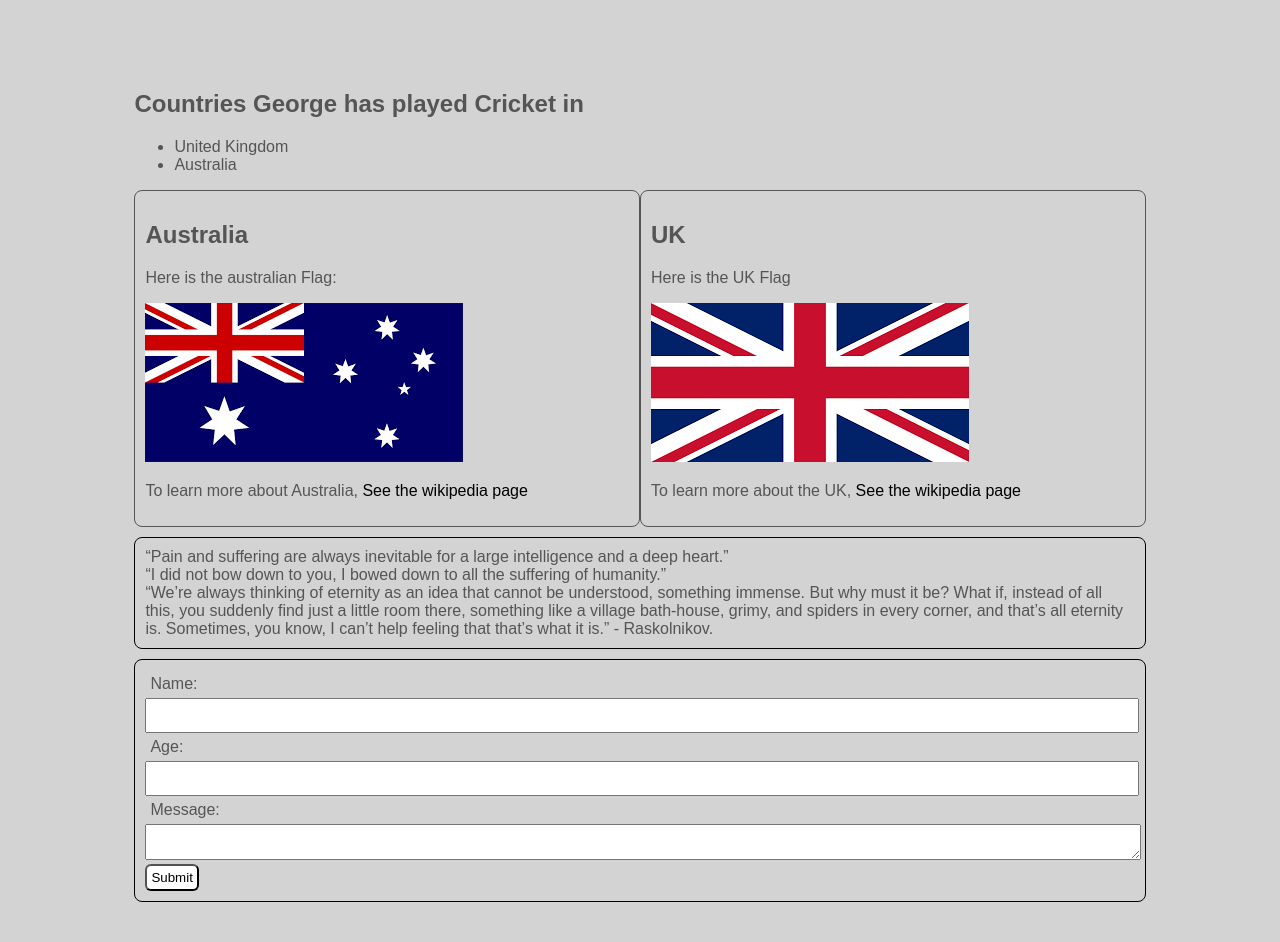
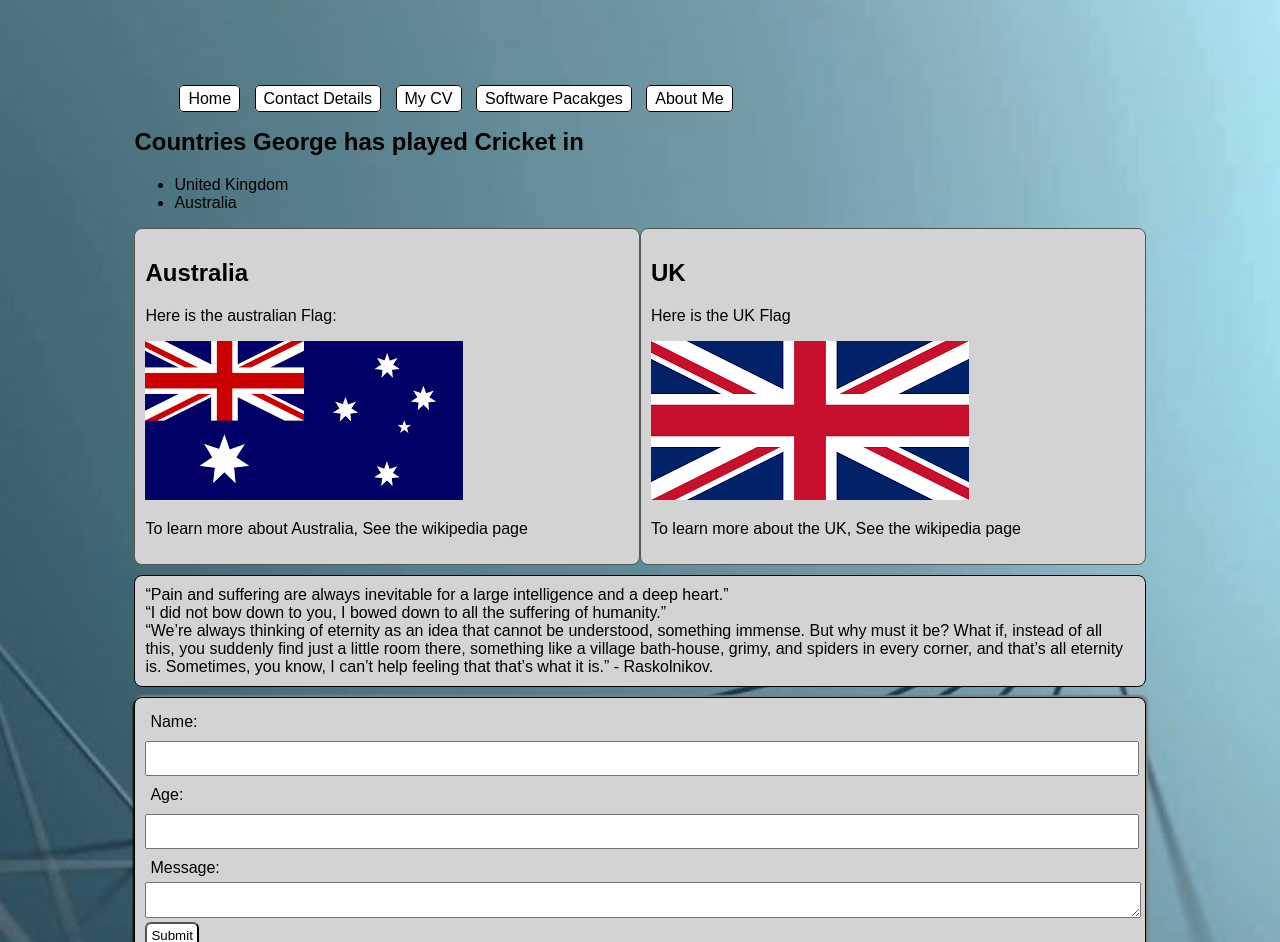
Before and after one commit to GeorgeTait848/Learning-WebDev, a plain HTML site: page index.html in a window 1280 px wide. Shown: the part 157-1099 px from the top of the page. Drawn offline with Linux system fonts and the light colour scheme.

Commit message:
Background Images and NavBars
Set an image as a background and created a navbar with
links that currently go nowhere.

done some further css styling.

Next is to use form data and add JavaScript.

```diff
--- a/css/styles.css
+++ b/css/styles.css
@@ -6,9 +6,13 @@ body {
 
     margin-bottom: 200px;
 
-    background-color: lightGrey;
+    background-image: url('../Images/background.jpg');
 
-    color: #555;
+    background-position: center;
+
+    background-size: cover;
+
+    color: black;
 }
 
 
@@ -26,6 +30,40 @@ body {
 
 
     }
+
+
+    #navbar li {
+
+
+
+          list-style: none;
+
+          display: inline;
+   }
+
+
+   #navbar a {
+
+
+
+
+         border: 1px black solid;
+
+         border-radius: 4px;
+
+         margin: 5px 5px;
+
+         padding: 4px 8px;
+
+         background: white;
+
+         border-shadow: 2px 2px black;
+
+
+   }
+
+
+
 
     .container {
 
@@ -78,25 +116,6 @@ a:visited {
 }
 
 
-#pageheader {
-
-width: 100%;
-
-  background-color: black;
-
-  margin-left: 0px;
-
-
-  color: white;
-
-  padding: 10px;
-
-
-  border: 5px black solid;
-
-
-
-}
 
 
 .button {
@@ -128,6 +147,8 @@ width: 100%;
 
   box-sizing: border-box;
 
+  background: lightgrey;
+
 
 }
 
@@ -141,7 +162,7 @@ width: 100%;
 
 .quotesList {
 
-
+background: lightgrey;
 border: 1px black solid;
 
 
@@ -164,7 +185,7 @@ border-radius: 8px;
 
 .myForm {
 
-
+background: lightgrey;
 
       padding: 10px;
 
@@ -172,6 +193,8 @@ border-radius: 8px;
 
 
       border-radius: 8px;
+
+      box-shadow: 2px -2px 2px grey, -1px 2px 2px black;
 
 
 }
@@ -195,6 +218,9 @@ border-radius: 8px;
 padding: 8px 0px ;
 
 width: 100%;
+
+
+margin: 5px 0px;
 
 
 
--- a/index.html
+++ b/index.html
@@ -35,6 +35,17 @@
 
 
             </div>
+
+
+            <nav id = "navbar">
+                  <ul>
+                        <li><a href="#">Home</a></li>
+                        <li><a href="#">Contact Details</a></li>
+                        <li><a href="#">My CV</a></li>
+                        <li><a href="#">Software Pacakges</a></li>
+                        <li><a href="#">About Me</a></li>
+                  </ul>
+            </nav>
 
 
 
@@ -96,10 +107,17 @@
                   <ul class="quotesList">
 
                         <li>“Pain and suffering are always inevitable for a large intelligence and a deep heart.”</li>
+
+
                         <li> “I did not bow down to you, I bowed down to all the suffering of humanity.”</li>
-                <li>“We’re always thinking of eternity as an idea that cannot be understood, something immense. But why must it be? What if, instead of all this, you suddenly find just a little room there, something like a village bath-house, grimy, and spiders in every corner, and that’s all eternity is. Sometimes, you know, I can’t help feeling that that’s what it is.”
 
-- Raskolnikov.</li>
+
+                        <li>“We’re always thinking of eternity as an idea that cannot be understood, something immense.
+                        But why must it be? What if, instead of all this, you suddenly find just a little room there,
+                        something like a village bath-house, grimy, and spiders in every corner, and that’s all eternity is.
+                         Sometimes, you know, I can’t help feeling that that’s what it is.” - Raskolnikov.
+                        </li>
+
 
                   </ul>
 
```
Also changed, not shown: Images/background.jpg (added). Lines whose indentation alone changed are shown as unchanged.
